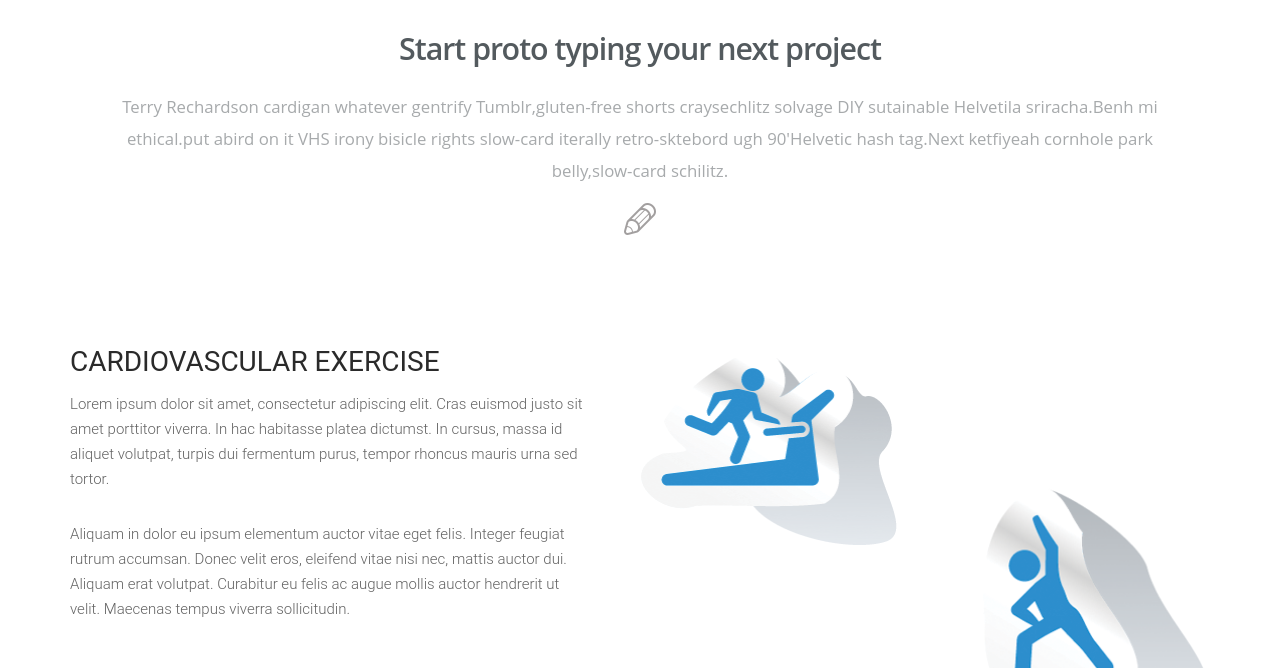
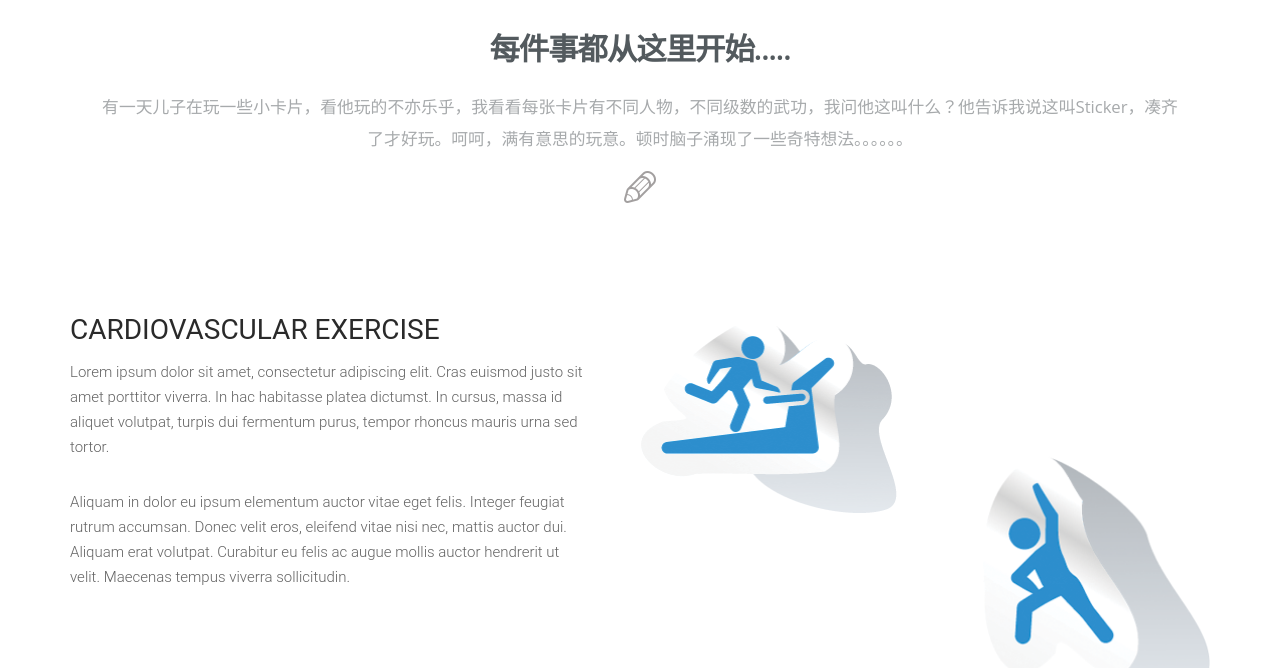
Before and after one commit to XNN99/sticker, a Jekyll site: the page index.html, which Jekyll copies as it is, in a window 1280 px wide and 900 px high, scrolled down 541 px, cut to the strip 232-900 px from the top of the window. Built offline with Jekyll 4.4.1, drawn with Linux system fonts in a browser that asks for light colours; nearby versions of some CDN libraries; library files that are not in the unit come from our copies.

Commit message:
增加Sticker描述

```diff
--- a/index.html
+++ b/index.html
@@ -51,12 +51,12 @@
 				</div>
 				<div class="da-slide">
 					<h2>What is the feeling?</h2>
-					<p>我们过去不曾拥有它，将来也不奢望拥有它，但依然孜孜不倦的追求它.</p>
+					<p>我们过去不曾拥有它，将来也不奢望拥有它，但依然会孜孜不倦的追求它.</p>
 
 				</div>
 				<div class="da-slide">
-					<h2>The grass has its greatness</h2>
-					<p>倘若我只是一株青青小草，那也是一个倔强的那一株..</p>
+					<h2>You think you can</h2>
+					<p>涓涓细流，也有汇聚形成成大河的时候</p>
 
 				</div>
 			</div>
@@ -85,8 +85,8 @@
 		<div class="wrap">
 			<div class="section group">
 				<div class="col_1_of_1 span_1_of_1">
-				   <h3>Start proto typing your next project </h3>
-				  <p>Terry Rechardson cardigan whatever gentrify Tumblr,gluten-free shorts craysechlitz solvage DIY sutainable Helvetila sriracha.Benh mi ethical.put abird on it VHS irony bisicle rights slow-card iterally retro-sktebord ugh 90'Helvetic hash tag.Next ketfiyeah cornhole park belly,slow-card schilitz.</p>
+				   <h3>每件事都从这里开始..... </h3>
+				  <p>有一天儿子在玩一些小卡片，看他玩的不亦乐乎，我看看每张卡片有不同人物，不同级数的武功，我问他这叫什么？他告诉我说这叫Sticker，凑齐了才好玩。呵呵，满有意思的玩意。顿时脑子涌现了一些奇特想法。。。。。。</p>
 				</div>
 				<div class="pen">
 					<img src="images/pen.png">
```
